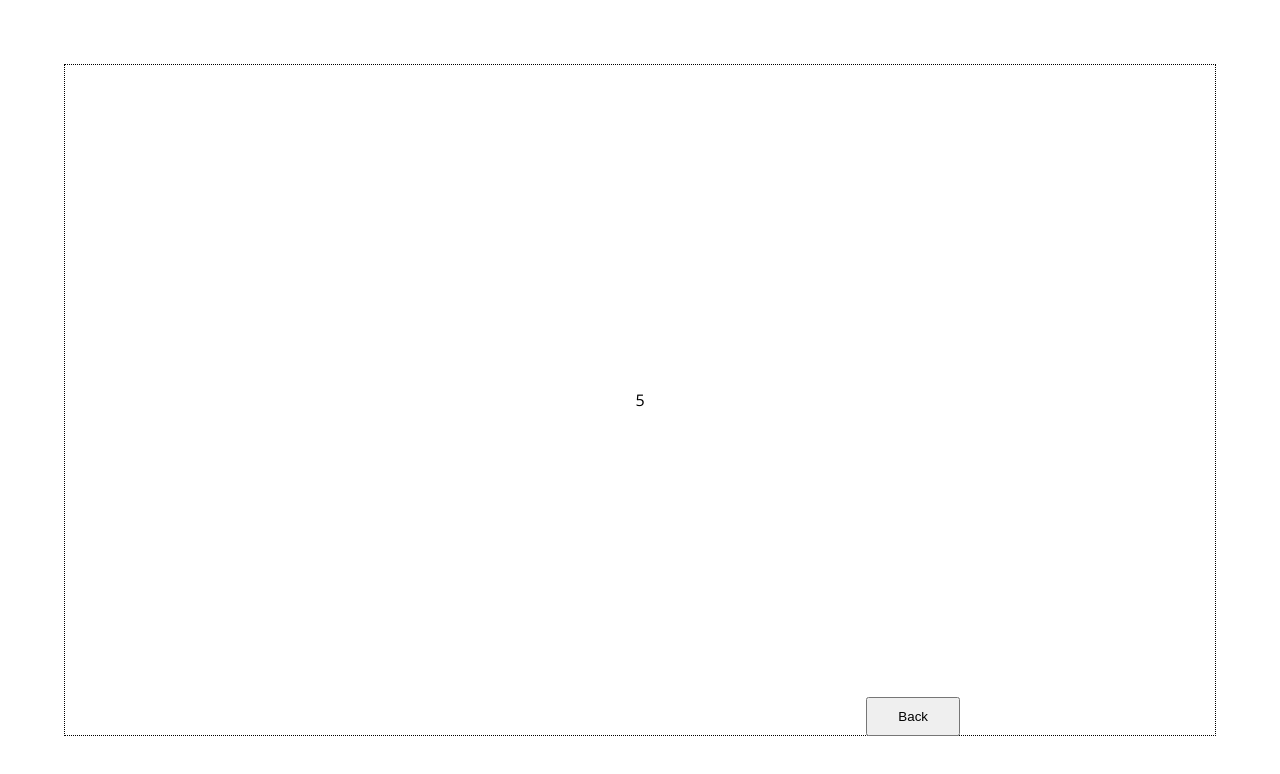
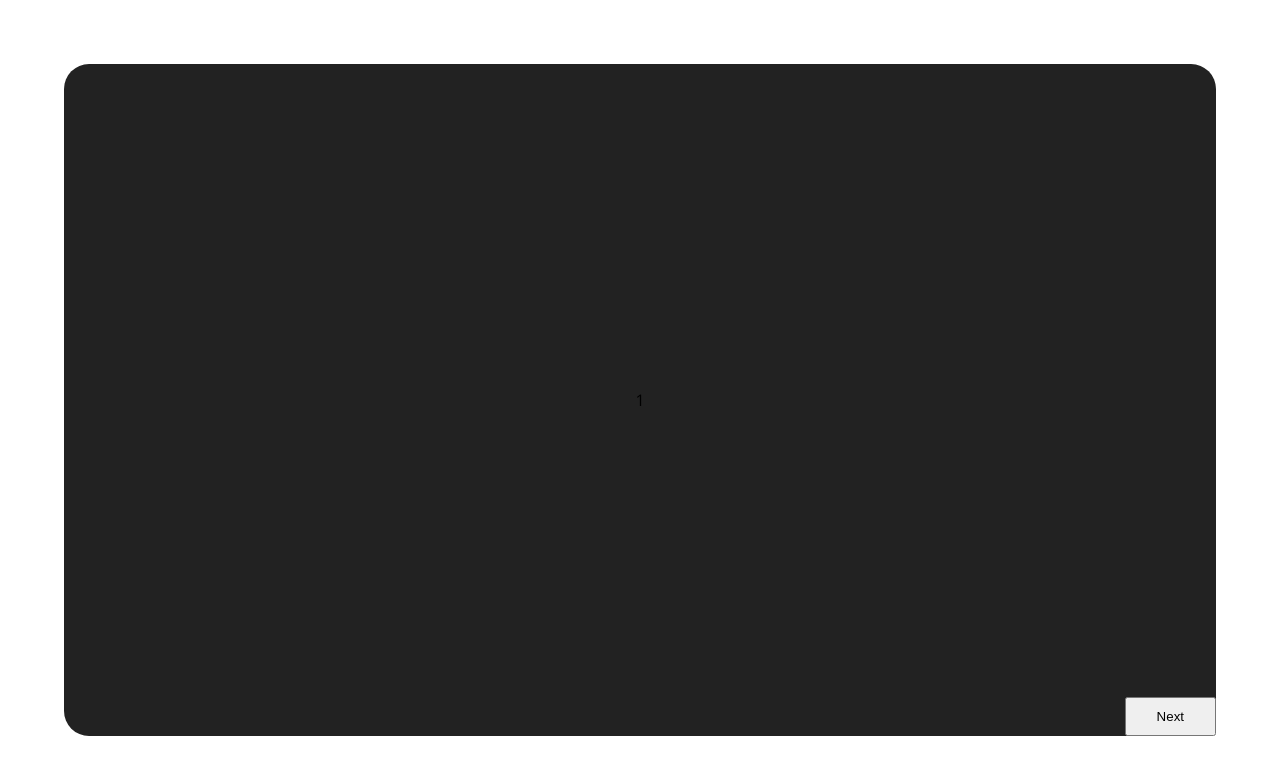
Before and after one commit to Paddyaa5/website-package-project, a React (Create React App) app: page / in a window 1280 px wide. Shown: the top 774 px of the page. Built offline with nearby package versions, Linux system fonts and the light colour scheme.

Commit message:
added button functionality with state and animations

```diff
--- a/src/App.js
+++ b/src/App.js
@@ -1,4 +1,4 @@
-import React, { useState } from "react";
+import React, { useState, useEffect } from "react";
 import styled, { ThemeProvider } from "styled-components";
 import { GlobalStyle, Theme } from "./Styles/GlobalStyle";
 //components
@@ -14,35 +14,40 @@ const AppContainer = styled.div`
 `;
 
 const App = () => {
-    const [section, setSection] = useState(5);
+    const [animate, setAnimate] = useState(0);
+    const [section, setSection] = useState(0);
     const [formData, setFormData] = useState({});
 
-    const nextSection = () => {
-        let temp = section + 1;
-        setSection(temp);
-    };
-    const prevSection = () => {
-        let temp = section - 1;
-        setSection(temp);
-    };
+    useEffect(() => {
+        setTimeout(() => {
+            setSection(1);
+        }, 50);
+    }, []);
 
     return (
         <ThemeProvider theme={Theme}>
             <GlobalStyle />
             <AppContainer>
                 <LeftColumn
+                    animate={animate}
                     section={section}
                     setSection={setSection}
                     formData={formData}
                     setFormData={setFormData}
                 ></LeftColumn>
                 <RightColumn
+                    animate={animate}
                     section={section}
                     setSection={setSection}
                     formData={formData}
                     setFormData={setFormData}
                 ></RightColumn>
-                <Buttons section={section} />
+                <Buttons
+                    section={section}
+                    setSection={setSection}
+                    animate={animate}
+                    setAnimate={setAnimate}
+                />
             </AppContainer>
         </ThemeProvider>
     );
--- a/src/Components/Buttons/NextButton/index.js
+++ b/src/Components/Buttons/NextButton/index.js
@@ -7,6 +7,22 @@ const NextButton = styled(StyledButton)`
     right: 5vw;
 `;
 
-export default function index() {
-    return <NextButton>Next</NextButton>;
+export default function index({ section, setSection, animate, setAnimate }) {
+    const updateHandler = () => {
+        if (section === 1) {
+            setAnimate("toS2");
+        } else if (section === 2) {
+            setAnimate("toS3");
+        } else if (section === 3) {
+            setAnimate("toS4");
+        } else if (section === 4) {
+            setAnimate("toS5");
+        }
+        setTimeout(() => {
+            let temp = section + 1;
+            setSection(temp);
+        }, 500);
+    };
+
+    return <NextButton onClick={updateHandler}>Next</NextButton>;
 }
--- a/src/Components/Buttons/PreviousButton/index.js
+++ b/src/Components/Buttons/PreviousButton/index.js
@@ -7,6 +7,22 @@ const PrevButton = styled(StyledButton)`
     right: 25vw;
 `;
 
-export default function index({ section }) {
-    return <PrevButton>Back</PrevButton>;
+export default function index({ section, setSection, animate, setAnimate }) {
+    const updateHandler = () => {
+        if (section === 2) {
+            setAnimate("backS1");
+        } else if (section === 3) {
+            setAnimate("backS2");
+        } else if (section === 4) {
+            setAnimate("backS3");
+        } else if (section === 5) {
+            setAnimate("backS4");
+        }
+        setTimeout(() => {
+            let temp = section - 1;
+            setSection(temp);
+        }, 500);
+    };
+
+    return <PrevButton onClick={updateHandler}>Back</PrevButton>;
 }
--- a/src/Components/Buttons/index.js
+++ b/src/Components/Buttons/index.js
@@ -3,31 +3,73 @@ import React from "react";
 import NextButton from "./NextButton";
 import PrevButton from "./PreviousButton";
 
-export default function index({ section }) {
+export default function index({ section, setSection, animate, setAnimate }) {
     return (
         <>
-            {section === 1 && <NextButton />}
+            {section === 1 && (
+                <NextButton
+                    animate={animate}
+                    setAnimate={setAnimate}
+                    section={section}
+                    setSection={setSection}
+                />
+            )}
             {section === 2 && (
                 <>
-                    <NextButton />
-                    <PrevButton />
+                    <NextButton
+                        animate={animate}
+                        setAnimate={setAnimate}
+                        section={section}
+                        setSection={setSection}
+                    />
+                    <PrevButton
+                        animate={animate}
+                        setAnimate={setAnimate}
+                        section={section}
+                        setSection={setSection}
+                    />
                 </>
             )}
             {section === 3 && (
                 <>
-                    <NextButton />
-                    <PrevButton />
+                    <NextButton
+                        animate={animate}
+                        setAnimate={setAnimate}
+                        section={section}
+                        setSection={setSection}
+                    />
+                    <PrevButton
+                        animate={animate}
+                        setAnimate={setAnimate}
+                        section={section}
+                        setSection={setSection}
+                    />
                 </>
             )}
             {section === 4 && (
                 <>
-                    <NextButton />
-                    <PrevButton />
+                    <NextButton
+                        animate={animate}
+                        setAnimate={setAnimate}
+                        section={section}
+                        setSection={setSection}
+                    />
+                    <PrevButton
+                        animate={animate}
+                        setAnimate={setAnimate}
+                        section={section}
+                        setSection={setSection}
+                    />
                 </>
             )}
             {section === 5 && (
                 <>
-                    <PrevButton />
+                    <PrevButton
+                        animate={animate}
+                        setAnimate={setAnimate}
+                        section={section}
+                        setSection={setSection}
+                    />
                 </>
             )}
         </>
--- a/src/Components/LeftCol/SectionFive.js
+++ b/src/Components/LeftCol/SectionFive.js
@@ -7,7 +7,6 @@ const Container = styled.section`
     display: flex;
     justify-content: center;
     align-items: center;
-    border: 1px dotted black;
 `;
 
 export default function SectionFive({ section, setSection, formData, setFormData }) {
--- a/src/Components/LeftCol/SectionFour.js
+++ b/src/Components/LeftCol/SectionFour.js
@@ -7,7 +7,6 @@ const Container = styled.section`
     display: flex;
     justify-content: center;
     align-items: center;
-    border: 1px dotted black;
 `;
 
 export default function SectionFour({ section, setSection, formData, setFormData }) {
--- a/src/Components/LeftCol/SectionOne.js
+++ b/src/Components/LeftCol/SectionOne.js
@@ -7,7 +7,6 @@ const Container = styled.section`
     display: flex;
     justify-content: center;
     align-items: center;
-    border: 1px dotted black;
 `;
 
 export default function SectionOne({ section, setSection, formData, setFormData }) {
--- a/src/Components/LeftCol/SectionThree.js
+++ b/src/Components/LeftCol/SectionThree.js
@@ -7,7 +7,6 @@ const Container = styled.section`
     display: flex;
     justify-content: center;
     align-items: center;
-    border: 1px dotted black;
 `;
 
 export default function SectionThree({ section, setSection, formData, setFormData }) {
--- a/src/Components/LeftCol/SectionTwo.js
+++ b/src/Components/LeftCol/SectionTwo.js
@@ -7,7 +7,6 @@ const Container = styled.section`
     display: flex;
     justify-content: center;
     align-items: center;
-    border: 1px dotted black;
 `;
 
 export default function SectionTwo({ section, setSection, formData, setFormData }) {
--- a/src/Components/LeftCol/index.js
+++ b/src/Components/LeftCol/index.js
@@ -1,5 +1,6 @@
-import React from "react";
+import React, { useRef, useEffect } from "react";
 import styled from "styled-components";
+import gsap from "gsap";
 //components
 import SectionOne from "./SectionOne";
 import SectionTwo from "./SectionTwo";
@@ -11,11 +12,38 @@ const Container = styled.section`
     width: 100%;
     height: 100%;
     border-radius: 25px;
+    background-color: ${(props) => props.theme.dark};
 `;
 
-export default function index({ section, setSection, formData, setFormData }) {
+export default function LeftColumn({ animate, section, setSection, formData, setFormData }) {
+    let containerRef = useRef(null);
+
+    useEffect(() => {
+        if (animate === "backS1") {
+            gsap.to(containerRef, {
+                width: "100%",
+                duration: 1,
+            });
+        } else if (animate === "toS2") {
+            gsap.to(containerRef, {
+                width: "30vw",
+                duration: 1,
+            });
+        } else if (animate === "toS5") {
+            gsap.to(containerRef, {
+                width: "100%",
+                duration: 1,
+            });
+        } else if (animate === "backS4") {
+            gsap.to(containerRef, {
+                width: "30vw",
+                duration: 1,
+            });
+        }
+    }, [animate]);
+
     return (
-        <Container>
+        <Container ref={(el) => (containerRef = el)}>
             {section === 1 && (
                 <SectionOne
                     section={section}
--- a/src/Components/RightCol/index.js
+++ b/src/Components/RightCol/index.js
@@ -11,7 +11,7 @@ const Container = styled.section`
     height: 100%;
 `;
 
-export default function index({ section, setSection, formData, setFormData }) {
+export default function RightColumn({ section, setSection, formData, setFormData }) {
     return (
         <Container>
             {section === 2 && (
--- a/src/Styles/GlobalStyle.js
+++ b/src/Styles/GlobalStyle.js
@@ -8,6 +8,7 @@ export const Theme = {
     lightGray: "#343a40",
     lightestGray: "#6c757d",
     light: "#f8f9fa",
+    dark: "#222222",
 };
 
 export const GlobalStyle = createGlobalStyle`
```
